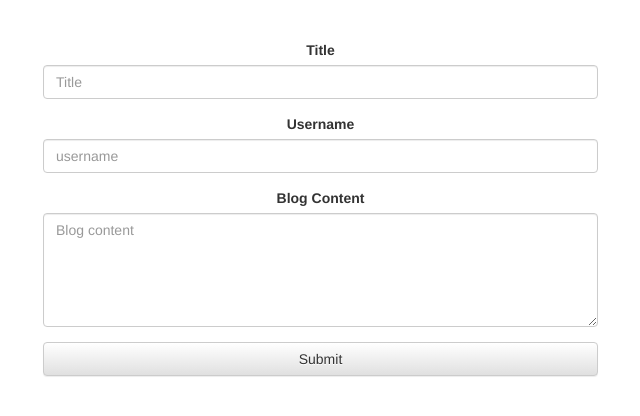
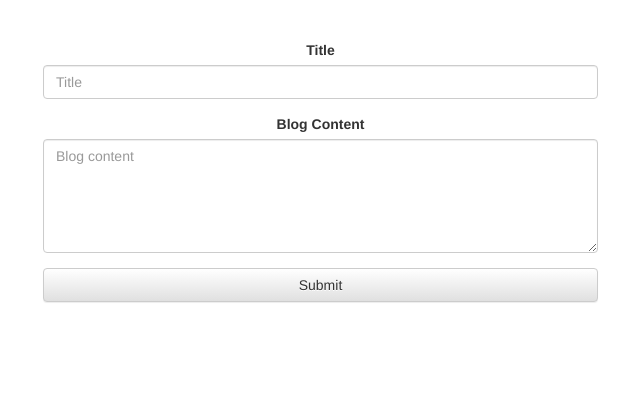
Before and after one commit to mckhannah1901/CS4227-Programming, a Flask app: page /addpost in a window 1280 px wide. Shown: the top 416 px of the page, without its empty margins (27-667 px from the left). Run offline with Flask 2, Linux system fonts and the light colour scheme; some libraries are stand-ins or nearby versions.

Commit message:
Removing username parameter from addpost.html.

```diff
--- a/app/templates/addpost.html
+++ b/app/templates/addpost.html
@@ -22,10 +22,6 @@
                         <input type="text" class="form-control" placeholder="Title" name="title" id="title" required data-validation-required-message="Please enter a title.">
                     </div>
                     <div class="form-group">
-                        <label>Username</label>
-                        <input type="text" class="form-control" placeholder="username" name="username" id="username" required data-validation-required-message="Please enter your phone number.">
-                    </div>
-                    <div class="form-group">
                         <label>Blog Content</label>
                         <textarea rows="5" class="form-control" placeholder="Blog content" name="content" id="content" required data-validation-required-message="Please enter a message."></textarea>
                     </div>
```
